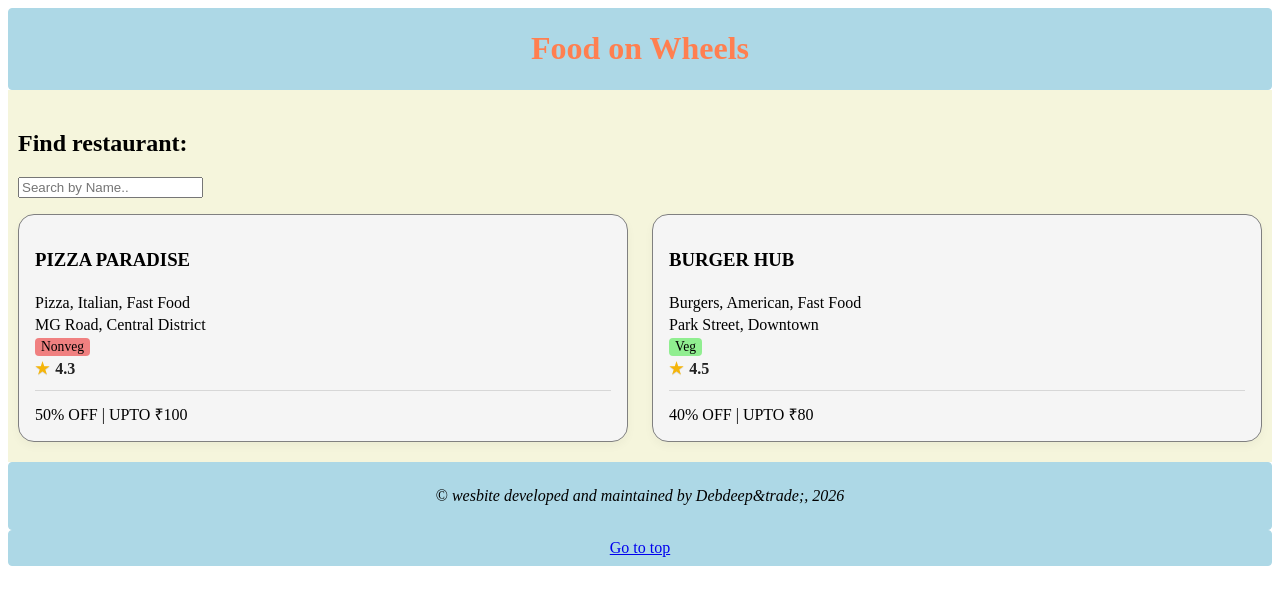
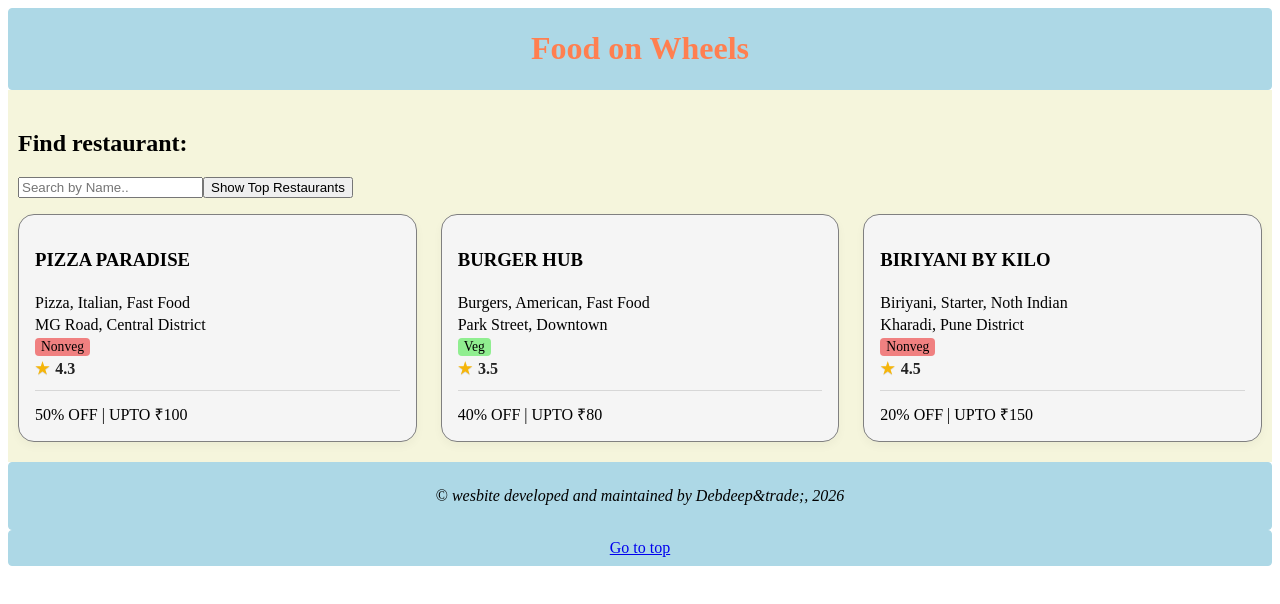
Before and after one commit to debdeep/React-App, a React (Vite) app: page / in a window 1280 px wide. Shown: the top 604 px of the page. Built offline with nearby package versions, Linux system fonts and the light colour scheme.

Commit message:
hooks added for handling filter reactivity

```diff
--- a/src/App.js
+++ b/src/App.js
@@ -16,7 +16,7 @@ const App = () => (
         </header>
         <div className="app-body">
             <Search />
-            <RestaurantList data={restaurantList} />
+            <RestaurantList resListdata={restaurantList} />
         </div>
         <footer className="app-footer">
             <Footer />
--- a/src/components/RestaurantList.jsx
+++ b/src/components/RestaurantList.jsx
@@ -1,13 +1,27 @@
 import RestaurantCard from "./RestaurantCard";
+import { useState } from "react";
 
-const RestaurantList = ({ data }) => (
-    <div className="cards-row">
-        {data?.map((restaurant) => (
-            <RestaurantCard key={restaurant.info.id} data={restaurant} className="res-card" />
-        )
-        )
-        }
-    </div>
-)
+const RestaurantList = ({ resListdata }) => {
+    const [showTopRestaurants, setShowTopRestaurants] = useState(false);
+
+    const displayedList = showTopRestaurants
+        ? resListdata?.filter((restaurant) => restaurant?.info?.avgRating > 4)
+        : resListdata;
+
+    return (
+        <>
+            <button className="filter-btn" onClick={() => {
+                setShowTopRestaurants((prev) => !prev);
+            }}>
+                {showTopRestaurants ? "Show All Restaurants" : "Show Top Restaurants"}
+            </button>
+            <div className="cards-row">
+                {displayedList?.map((restaurant) => (
+                    <RestaurantCard key={restaurant.info.id} data={restaurant} className="res-card" />
+                ))}
+            </div>
+        </>
+    )
+}
 
 export default RestaurantList;
--- a/src/mocks/restaurantMockList.js
+++ b/src/mocks/restaurantMockList.js
@@ -1,4 +1,5 @@
-const restaurantList = [{
+
+let restaurantList = [{
     "info": {
         "id": "123456",
         "name": "Pizza Paradise",
@@ -38,7 +39,7 @@ const restaurantList = [{
             "American",
             "Fast Food"
         ],
-        "avgRating": 4.5,
+        "avgRating": 3.5,
         "avgRatingString": "4.5",
         "totalRatingsString": "15K+ ratings",
         "veg": true,
@@ -52,6 +53,33 @@ const restaurantList = [{
             "subHeader": "UPTO ₹80"
         }
     }
+}, {
+    "info": {
+        "id": "123457",
+        "name": "Biriyani By Kilo",
+        "cloudinaryImageId": "RX_THUMBNAIL/IMAGES/VENDOR/2025/6/17/6def0f0f-9e6c-45c0-b5e6-05af750f27b5_795906.JPG",
+        "locality": "Kharadi",
+        "areaName": "Pune District",
+        "costForTwo": "₹400 for two",
+        "cuisines": [
+            "Biriyani",
+            "Starter",
+            "Noth Indian"
+        ],
+        "avgRating": 4.5,
+        "avgRatingString": "4.3",
+        "totalRatingsString": "10K+ ratings",
+        "veg": false,
+        "sla": {
+            "deliveryTime": 30,
+            "lastMileTravel": 3.5,
+            "slaString": "30 mins"
+        },
+        "aggregatedDiscountInfoV3": {
+            "header": "20% OFF",
+            "subHeader": "UPTO ₹150"
+        }
+    }
 }];
 
 export default restaurantList;
```
